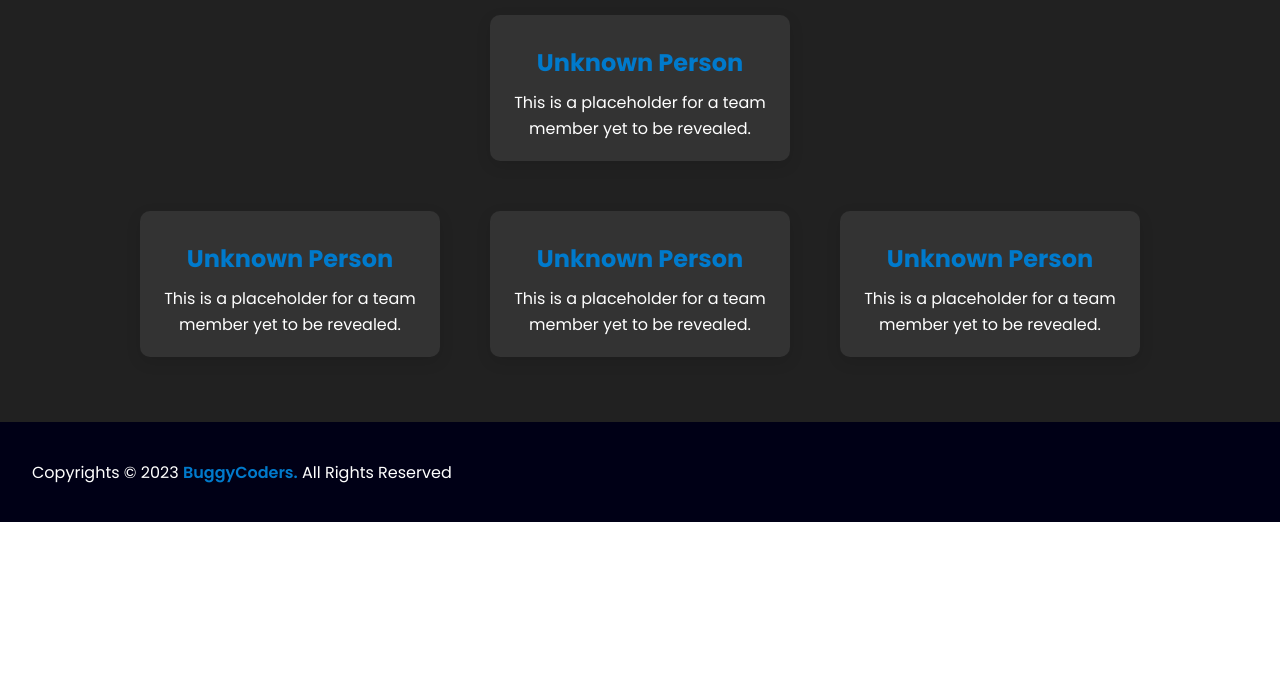
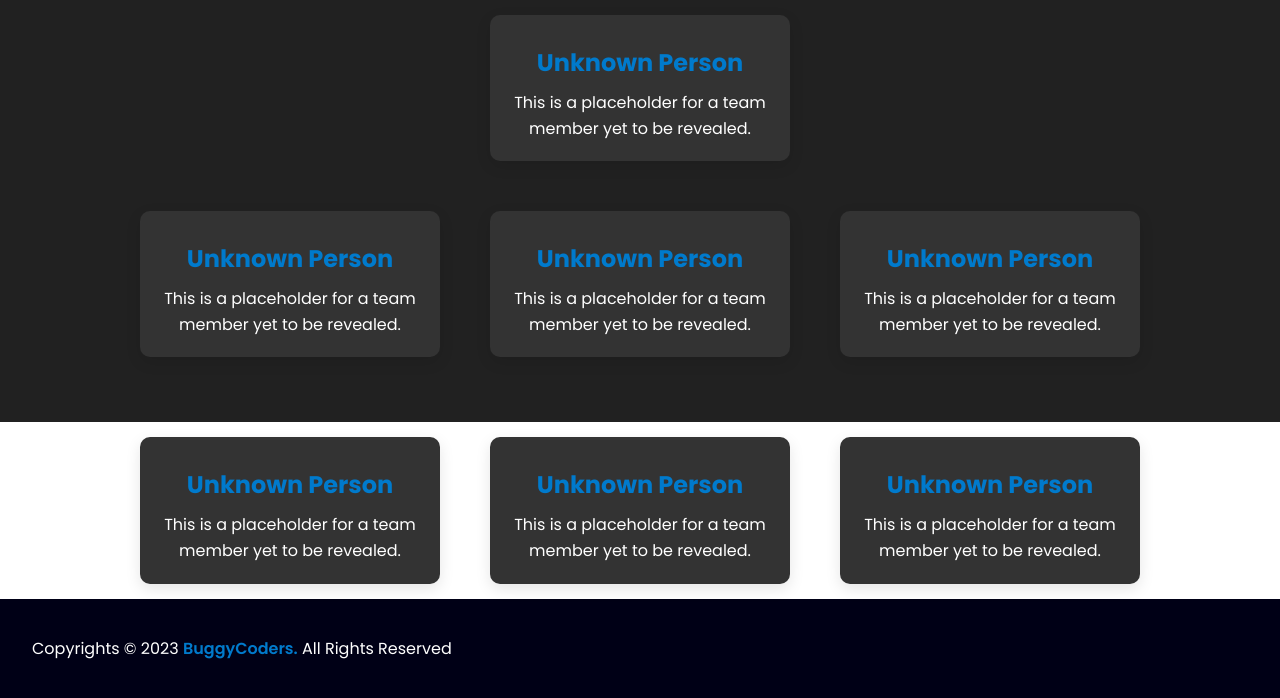
Before and after one commit to Ibrahim-Al-Najjar/BuggyCoders-Website, a website: page learn-more.html in a window 1280 px wide. Shown: the part 118-816 px from the top of the page. Drawn offline with Linux system fonts and the light colour scheme.

Commit message:
team test

```diff
--- a/learn-more.html
+++ b/learn-more.html
@@ -65,6 +65,50 @@
     </div>
   </section>
 
+
+
+
+      <div class="bottom-cards">
+        <div class="card">
+          <div class="icon">
+            <i class="fa-solid fa-user"></i>
+          </div>
+          <div class="info">
+            <h3>Unknown Person</h3>
+            <p>This is a placeholder for a team member yet to be revealed.</p>
+          </div>
+        </div>
+        <div class="card">
+          <div class="icon">
+            <i class="fa-solid fa-user"></i>
+          </div>
+          <div class="info">
+            <h3>Unknown Person</h3>
+            <p>This is a placeholder for a team member yet to be revealed.</p>
+          </div>
+        </div>
+        <div class="card">
+          <div class="icon">
+            <i class="fa-solid fa-user"></i>
+          </div>
+          <div class="info">
+            <h3>Unknown Person</h3>
+            <p>This is a placeholder for a team member yet to be revealed.</p>
+          </div>
+        </div>
+      </div>
+    </div>
+  </section>
+
+
+
+
+
+
+
+
+  </section>
+
   <footer class="footer">
     <p class="footer-title">Copyrights © 2023 <span><a href="#">BuggyCoders.</a></span> All Rights Reserved</p>
   </footer>
```
Also changed, not shown: index.html (+3 -1 lines).
